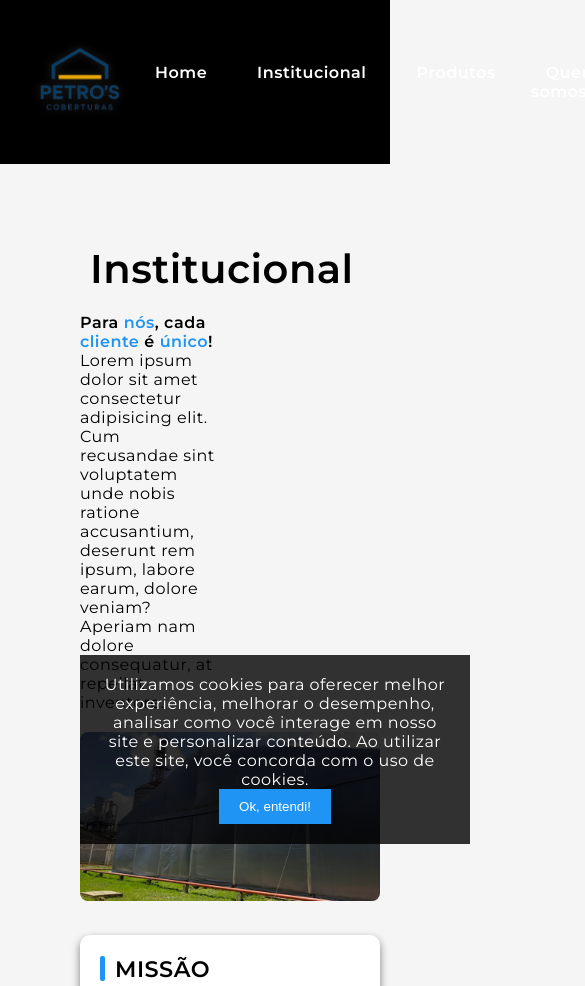
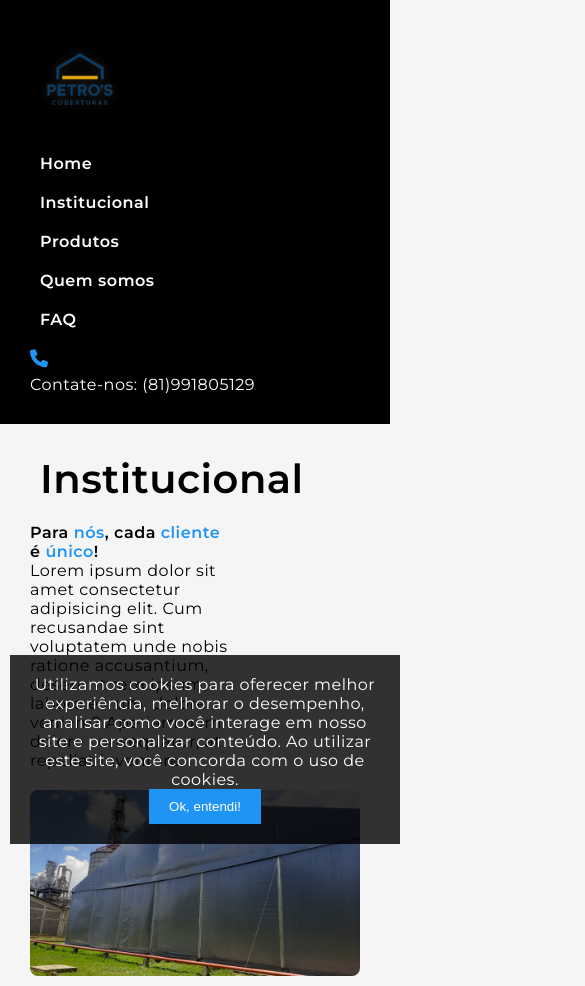
Before and after one commit to MarcoFilho1/GalpaoAtualizado, a plain HTML site: page institucional.html in a window 390 px wide. Shown: the top 986 px of the page, 585 px wide, since content can reach past the window. Drawn offline with Linux system fonts and the light colour scheme.

Commit message:
correcao

```diff
--- a/assets/css/institucional.css
+++ b/assets/css/institucional.css
@@ -22,12 +22,10 @@ header {
     padding: 20px;
 }
 main{
-  -webkit-font-smoothing: antialiased;
-    -moz-osx-font-smoothing: grayscale;
-    letter-spacing: 0.5px;
-    font-family: 'Montserrat', sans-serif;
-    background-color: #f5f5f5;
-  padding: 80px;
+    max-width: 900px;
+    width: 100%;
+    margin: auto;
+    padding: 45px;
 }
 
 .header-container {
@@ -146,6 +144,7 @@ nav ul li:hover .dropbtn {
   gap: 20px;
   margin-bottom: 30px;
   flex-wrap: wrap; /* pra responsividade */
+  padding : 20px;
 }
 
 .texto-intro {
@@ -202,22 +201,27 @@ strong .destaque {
 .intro-text p {
   font-size: 1.1em;
   line-height: 1.6;
+  flex: 2;
+  min-width: 300px;
 }
 
 .intro-img {
   flex: 1;
-  min-width: 300px;
+  min-width: 200px;
+  max-width: 400px;
 }
 
 .intro-img img {
   width: 100%;
-  max-width: 100%;
+  height: auto;
+  max-height: 400px;
+  object-fit: cover;
   border-radius: 8px;
 }
 
 .section-cards {
   display: flex;
-  gap: 20pxpx;
+  gap: 20px;
   flex-wrap: wrap;
   justify-content: space-between;
   margin-top: 30px;
@@ -229,8 +233,8 @@ strong .destaque {
   padding: 20px;
   border-radius: 10px;
   box-shadow: 0 4px 8px rgba(0, 0, 0, 0.492);
-  flex: 1;
-  min-width: 300px;
+  flex: 1 1 30%;
+  min-width: 200px;
   max-width: 32%; /* 3 cards por linha no desktop */
   box-sizing: border-box;
   transition: transform 0.3s ease;
@@ -313,3 +317,83 @@ body.fade-out {
 body.fade-in {
   opacity: 1;
 }
+
+
+/* estilo para telas pequenas */
+
+@media (max-width: 768px) {
+    .header-container {
+        flex-direction: column;
+        align-items: flex-start;
+        gap: 10px;
+        padding: 10px;
+    }
+
+    nav ul {
+        flex-direction: column;
+        width: 100%;
+    }
+
+    nav ul li {
+        margin-right: 0;
+        width: 100%;
+    }
+
+    nav ul li a {
+        display: block;
+        width: 100%;
+        padding: 10px;
+    }
+
+    .contact {
+        font-size: 16px;
+        flex-direction: column;
+        align-items: flex-start;
+    }
+
+    .contact i {
+        font-size: 18px;
+    }
+
+    .logo img {
+        width: 100px;
+    }
+
+    .hero {
+        grid-template-columns: 1fr;
+        height: auto;
+    }
+
+    .hero-image, .hero-description {
+        height: auto;
+        padding: 20px;
+    }
+
+    main {
+        width: 100%;
+        padding: 10px;
+    }
+
+    .intro-img {
+        max-width: 100%;
+    }
+
+    .intro-img img {
+        max-height: none;
+    }
+
+    .galpao-container {
+        flex-direction: column;
+        align-items: center;
+    }
+
+    .detalhes-final {
+        padding: 40px 20px;
+    }
+
+    footer.rodape {
+        padding: 20px;
+        font-size: 14px;
+        text-align: center;
+    }
+}
--- a/institucional.html
+++ b/institucional.html
@@ -7,7 +7,6 @@
     <link rel="stylesheet" href="assets/css/institucional.css">
     <link rel="stylesheet" href="https://cdnjs.cloudflare.com/ajax/libs/font-awesome/6.0.0-beta3/css/all.min.css">
 </head>
-<body>
     <!-- Cabeçalho -->
     <header>
         <div class="header-container">
@@ -37,7 +36,7 @@
             </div>
         </div>
     </header>
-
+<body>
 
     <!-- Conteúdo -->
     <main>
```
